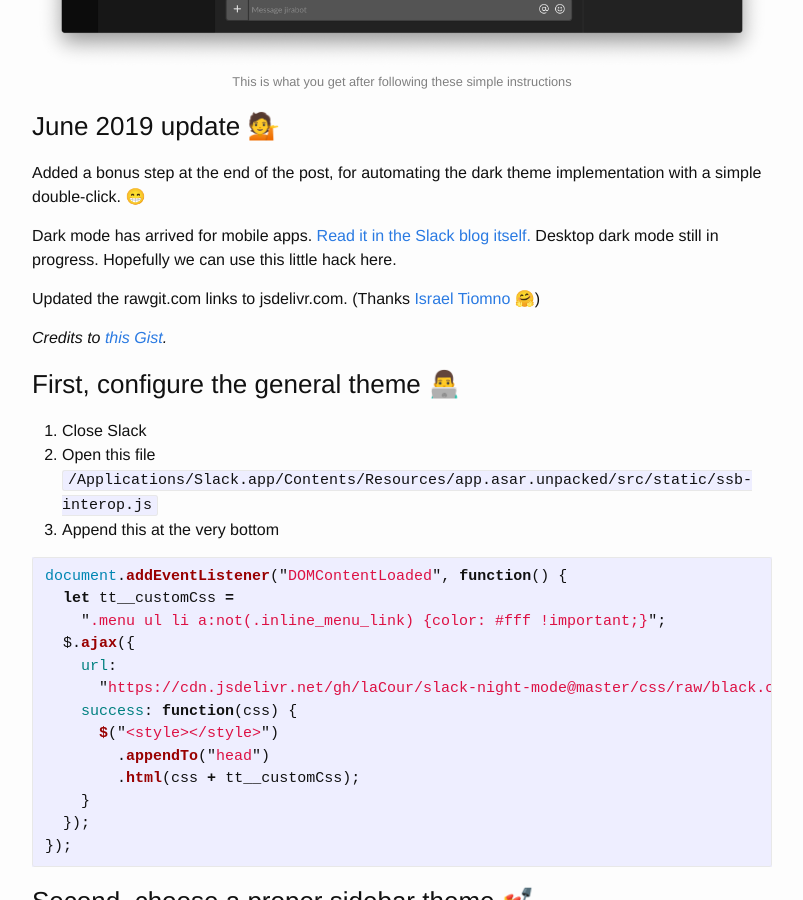
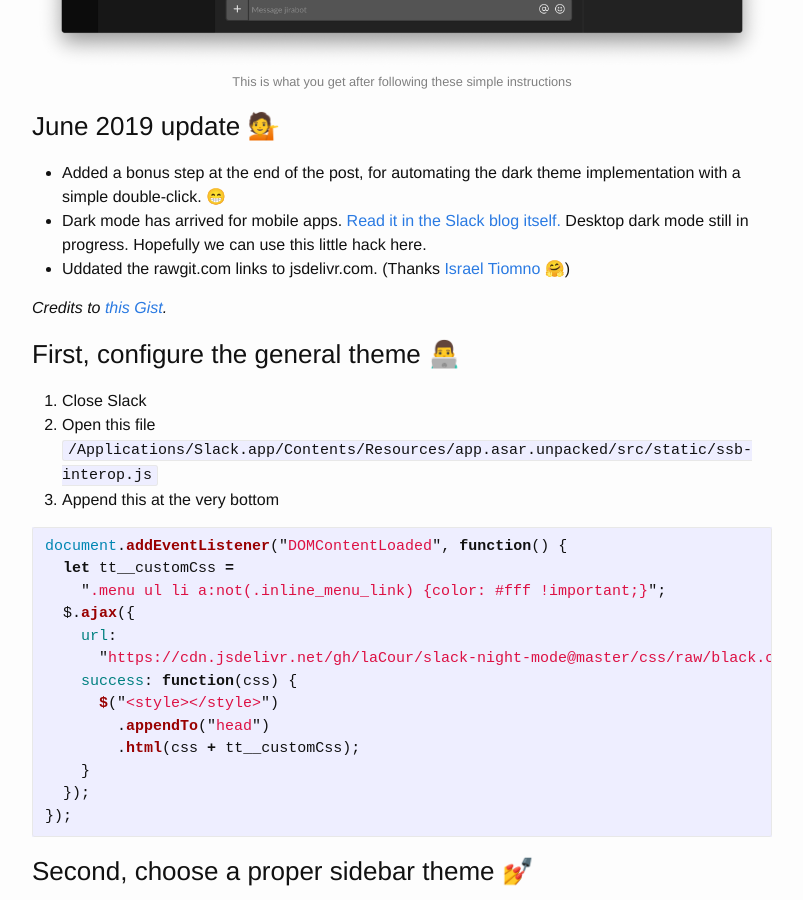
Before and after one commit to nahuelhds/nahuelhds.github.io, a Jekyll site: the page built from _posts/2018-11-22-Setup-Dark-Mode-in-Slack-on-MacOS.md, in a window 1280 px wide and 900 px high, scrolled down 600 px. Shown: the whole window, without its empty margins (238-1041 px from the left). Built offline with Jekyll 4.4.1, drawn with Linux system fonts in a browser that asks for light colours; comment, search, counter and statistics services are not loaded.

Commit message:
Bullet list

```diff
--- a/_posts/2018-11-22-Setup-Dark-Mode-in-Slack-on-MacOS.md
+++ b/_posts/2018-11-22-Setup-Dark-Mode-in-Slack-on-MacOS.md
@@ -19,11 +19,9 @@
 
 ### June 2019 update 💁‍
 
-Added a bonus step at the end of the post, for automating the dark theme implementation with a simple double-click. 😁
-
-Dark mode has arrived for mobile apps. [Read it in the Slack blog itself.](https://get.slack.help/hc/en-us/articles/360019434914-Dark-mode-for-Slack-s-mobile-apps) Desktop dark mode still in progress. Hopefully we can use this little hack here.
-
-Updated the rawgit.com links to jsdelivr.com. (Thanks [Israel Tiomno](https://medium.com/u/7dc15be05be) 🤗)
+- Added a bonus step at the end of the post, for automating the dark theme implementation with a simple double-click. 😁
+- Dark mode has arrived for mobile apps. [Read it in the Slack blog itself.](https://get.slack.help/hc/en-us/articles/360019434914-Dark-mode-for-Slack-s-mobile-apps) Desktop dark mode still in progress. Hopefully we can use this little hack here.
+- Uddated the rawgit.com links to jsdelivr.com. (Thanks [Israel Tiomno](https://medium.com/u/7dc15be05be) 🤗)
 
 _Credits to_ [_this Gist_](https://gist.github.com/a7madgamal/c2ce04dde8520f426005e5ed28da8608)_._
 
```
